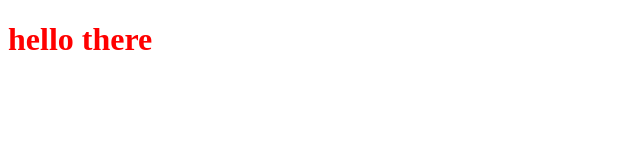
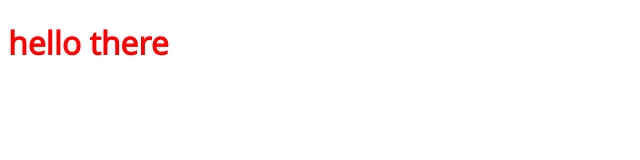
Before and after one commit to anton25360/template-repo, a plain HTML site: page app/index.html in a window 1280 px wide. Shown: the whole page, without its empty margins (0-640 px from the left). Drawn offline with Linux system fonts and the light colour scheme.

Commit message:
Added Product Sans font.

```diff
--- /dev/null
+++ b/app/scss/_page.scss
@@ -0,0 +1,10 @@
+@font-face {
+    font-family: 'product';
+    font-style: normal;
+    font-weight: 400;
+    src: local('Open Sans'), local('OpenSans'), url(https://fonts.gstatic.com/s/productsans/v5/HYvgU2fE2nRJvZ5JFAumwegdm0LZdjqr5-oayXSOefg.woff2) format('woff2');
+}
+
+*{font-family: product;}
+
+h1{color: red;}
--- a/app/scss/main.scss
+++ b/app/scss/main.scss
@@ -1 +1 @@
-@import 'variables'
+@import 'variables', 'page'
```
Also changed, not shown: app/css/main.css.
